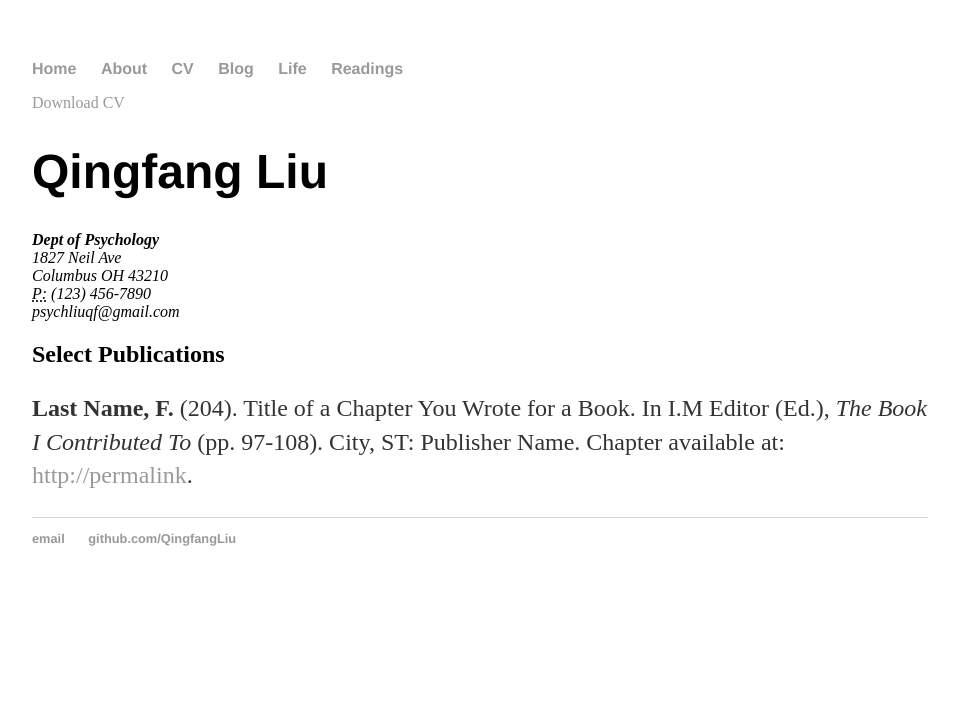
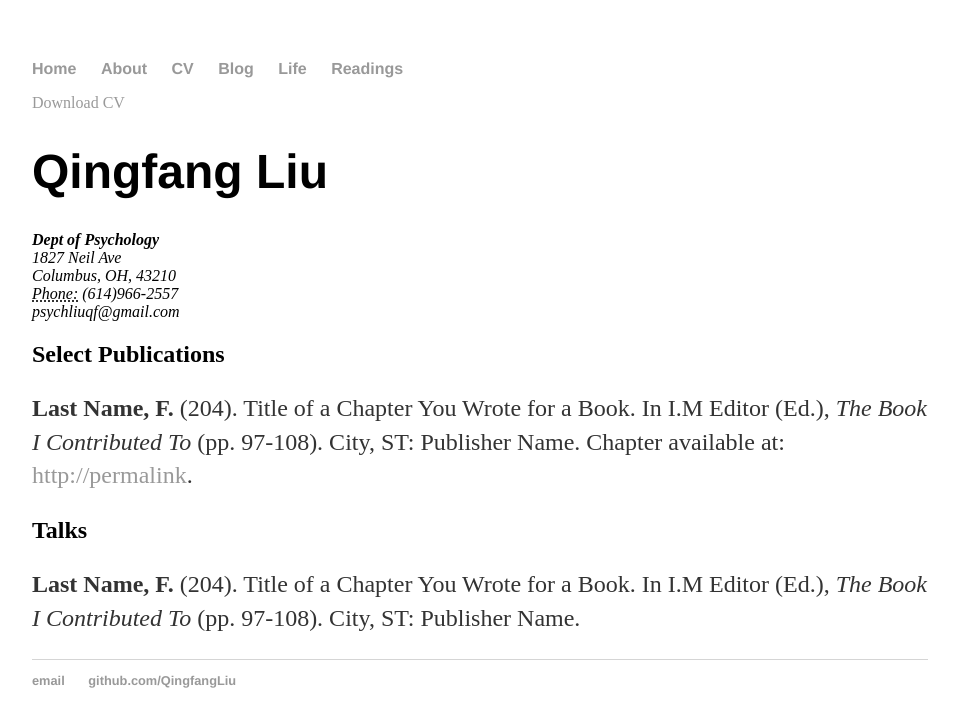
Before and after one commit to QingfangLiu/qingfangliu.github.io, a Jekyll site: the page built from cv/index.html, in a window 1280 px wide. Shown: the top 727 px of the page, without its empty margins (160-1119 px from the left). Built offline with Jekyll 4.4.1, drawn with Linux system fonts in a browser that asks for light colours.

Commit message:
Update index.html

```diff
--- a/cv/index.html
+++ b/cv/index.html
@@ -9,17 +9,19 @@ title: CV of Your Name
 					<address>
 					<strong>Dept of Psychology</strong><br>
 					1827 Neil Ave<br>
-					Columbus OH 43210<br>
-					<abbr title="phone">P:</abbr> (123) 456-7890<br>
+					Columbus, OH, 43210<br>
+					<abbr title="phone">Phone:</abbr> (614)966-2557<br>
 					<span class="obfuscate">psychliuqf@gmail.com</span>
 					</address>
 
 					<h2>Select Publications</h2>
-
 					<p><strong>Last Name, F.</strong> (204). Title of a Chapter You Wrote for a Book.
 						In I.M Editor (Ed.), <em>The Book I Contributed To</em> (pp. 97-108).
 						City, ST: Publisher Name. Chapter available at:
 						<a href="#">http://permalink</a>.
 
-
+					<h2>Talks</h2>
+					<p><strong>Last Name, F.</strong> (204). Title of a Chapter You Wrote for a Book.
+						In I.M Editor (Ed.), <em>The Book I Contributed To</em> (pp. 97-108).
+						City, ST: Publisher Name.
 	</div>
```
